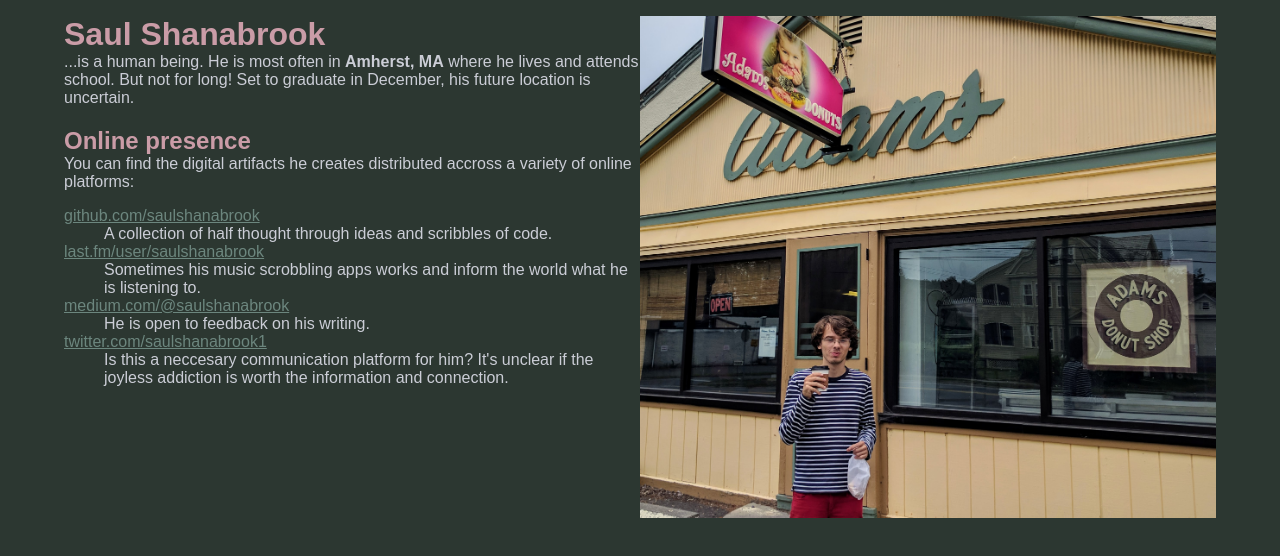
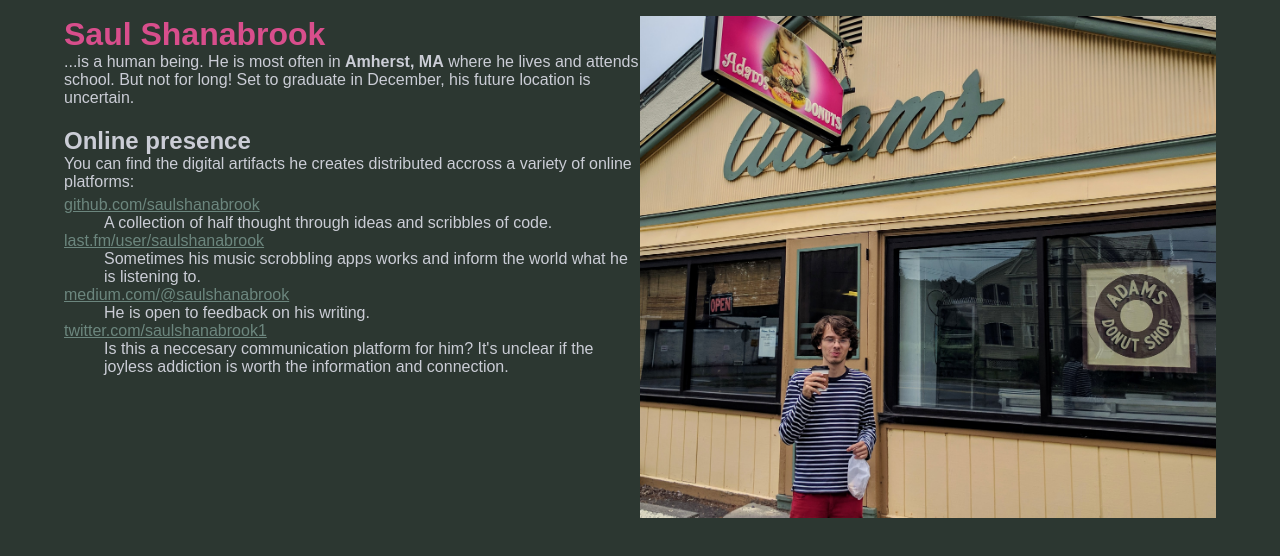
Before and after one commit to saulshanabrook/saulshanabrook, a plain HTML site: page index.html in a window 1280 px wide. Drawn offline with Linux system fonts and the light colour scheme.

Commit message:
change color and spacing

```diff
--- a/style.css
+++ b/style.css
@@ -33,9 +33,14 @@
     max-width: 50rem;
 }
 
+h1 {
+    color: #d84e8c;
+}
 
+dl {
+    margin-top: -0.7rem;
+}
 h1, h2 {
-    color: #ca9ca7;
     margin-bottom: -1rem;
 }
 
```
